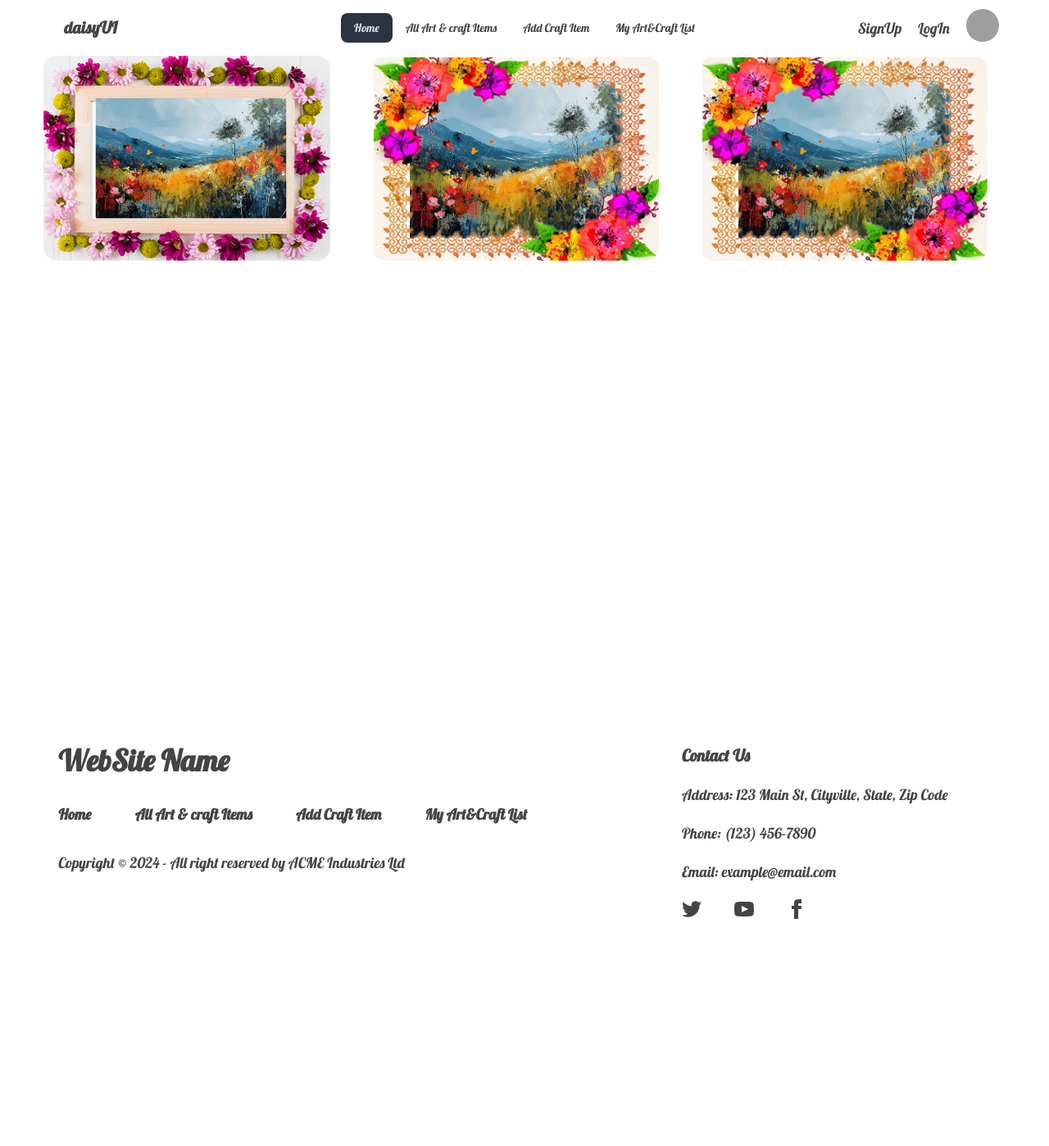
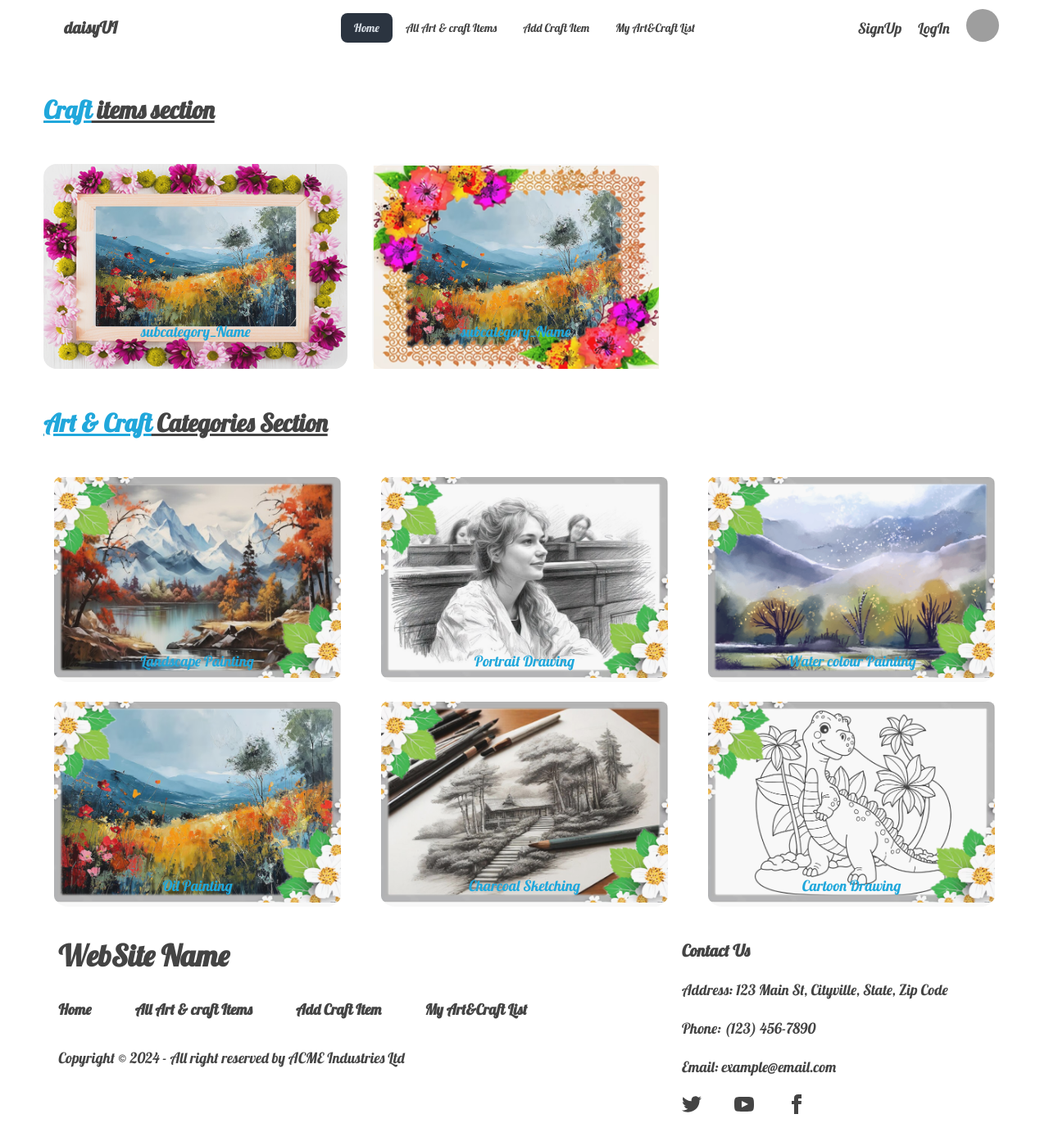
Before and after one commit to Sarajit-mondal/Assignment-10-Draw_Print, a React (Vite) app: page / in a window 1280 px wide. Shown: the whole page at 82% size. Before the commit the page ends 1161 px from the top, so only its background shows below. Built offline with nearby package versions, Linux system fonts and the light colour scheme; grey boxes are pictures that could not be loaded.

Commit message:
art and craft catagory section complete

```diff
--- /dev/null
+++ b/src/components/home/AllCategory.jsx
@@ -0,0 +1,110 @@
+ import {Link} from 'react-router-dom'
+
+
+ import allCardFram from '../../assets/catagory/fram/allCardFram.png'
+ import LandscapePainting from '../../assets/catagory/Landscape Painting.jpg'
+ import  PortraitDrawing from '../../assets/catagory/Portrait Drawing.jpg'
+ import WatercolourPainting from '../../assets/catagory/Watercolour Painting.jpg'
+ import OilPainting from '../../assets/catagory/Oil Painting.jpg'
+ import CharcoalSketching from '../../assets/catagory/Charcoal Sketching.jpg'
+ import CartoonDrawing from '../../assets/catagory/Cartoon Drawing.jpg'
+function AllCategory() {
+  return (
+    <div className='grid grid-cols-1 md:grid-cols-2 lg:grid-cols-3  justify-center gap-6 [&>div]:mx-auto '>
+        <div className="relative w-[350px] h-[250px] hover:scale-105 ease-linear duration-200">
+         <img src={allCardFram} alt="" className='absolute z-10 rounded-lg' />
+         <img src={LandscapePainting} alt=""  className='absolute p-1'/>
+
+          {/* text and button   */}
+          <Link className='absolute flex justify-center items-center z-40 bg-[#bcbcbc1A] rounded-2xl w-full h-full hover:bg-[#bcbcbc80] ease-linear duration-300 [&>*]:hidden [&>*]:hover:block'>
+                <button className='py-1 bg-[#bcbcbc99] px-3 rounded-full opacity-100
+              text-sky-500 border-2  z-50 active:scale-95'>See More</button>
+                </Link>
+
+                <div className='absolute flex justify-center items-center z-50 bottom-3 left-2/4 -translate-x-2/4  text-sky-500 rounded-full'>
+                    <h2 >Landscape Painting</h2 >
+                </div>
+         {/* text and button   */}
+        </div>
+          {/* card one */}
+          <div className="relative w-[350px] h-[250px] hover:scale-105 ease-linear duration-200">
+         <img src={allCardFram} alt="" className='absolute z-10 rounded-lg' />
+         <img src={PortraitDrawing} alt=""  className='absolute p-1'/>
+
+         {/* text and button   */}
+         <Link className='absolute flex justify-center items-center z-40 bg-[#bcbcbc1A] rounded-2xl w-full h-full hover:bg-[#bcbcbc80] ease-linear duration-300 [&>*]:hidden [&>*]:hover:block'>
+                <button className='py-1 bg-[#bcbcbc99] px-3 rounded-full opacity-100
+              text-sky-500 border-2  z-50 active:scale-95'>See More</button>
+                </Link>
+
+                <div className='absolute flex justify-center items-center z-50 bottom-3 left-2/4 -translate-x-2/4  text-sky-500 rounded-full'>
+                    <h2 >Portrait Drawing</h2 >
+                </div>
+         {/* text and button   */}
+        </div>
+        {/* card two */}
+        <div className="relative w-[350px] h-[250px] hover:scale-105 ease-linear duration-200">
+         <img src={allCardFram} alt="" className='absolute z-10 rounded-lg' />
+         <img src={WatercolourPainting} alt=""  className='absolute p-1'/>
+         {/* text and button   */}
+         <Link className='absolute flex justify-center items-center z-40 bg-[#bcbcbc1A] rounded-2xl w-full h-full hover:bg-[#bcbcbc80] ease-linear duration-300 [&>*]:hidden [&>*]:hover:block'>
+                <button className='py-1 bg-[#bcbcbc99] px-3 rounded-full opacity-100
+              text-sky-500 border-2  z-50 active:scale-95'>See More</button>
+                </Link>
+
+                <div className='absolute flex justify-center items-center z-50 bottom-3 left-2/4 -translate-x-2/4  text-sky-500 rounded-full'>
+                    <h2 >Water colour Painting</h2 >
+                </div>
+         {/* text and button   */}
+        </div>
+        {/* card three */}
+        <div className="relative w-[350px] h-[250px] hover:scale-105 ease-linear duration-200">
+         <img src={allCardFram} alt="" className='absolute z-10 rounded-lg' />
+         <img src={OilPainting} alt=""  className='absolute p-1'/>
+         {/* text and button   */}
+         <Link className='absolute flex justify-center items-center z-40 bg-[#bcbcbc1A] rounded-2xl w-full h-full hover:bg-[#bcbcbc80] ease-linear duration-300 [&>*]:hidden [&>*]:hover:block'>
+                <button className='py-1 bg-[#bcbcbc99] px-3 rounded-full opacity-100
+              text-sky-500 border-2  z-50 active:scale-95'>See More</button>
+                </Link>
+
+                <div className='absolute flex justify-center items-center z-50 bottom-3 left-2/4 -translate-x-2/4  text-sky-500 rounded-full'>
+                    <h2 >Oil Painting</h2 >
+                </div>
+         {/* text and button   */}
+        </div>
+        {/* card four */}
+        <div className="relative w-[350px] h-[250px] hover:scale-105 ease-linear duration-200">
+         <img src={allCardFram} alt="" className='absolute z-10 rounded-lg' />
+         <img src={CharcoalSketching} alt=""  className='absolute p-1'/>
+         {/* text and button   */}
+         <Link className='absolute flex justify-center items-center z-40 bg-[#bcbcbc1A] rounded-2xl w-full h-full hover:bg-[#bcbcbc80] ease-linear duration-300 [&>*]:hidden [&>*]:hover:block'>
+                <button className='py-1 bg-[#bcbcbc99] px-3 rounded-full opacity-100
+              text-sky-500 border-2  z-50 active:scale-95'>See More</button>
+                </Link>
+
+                <div className='absolute flex justify-center items-center z-50 bottom-3 left-2/4 -translate-x-2/4  text-sky-500 rounded-full'>
+                    <h2 >Charcoal Sketching</h2 >
+                </div>
+         {/* text and button   */}
+        </div>
+        {/* card five */}
+        <div className="relative w-[350px] h-[250px] hover:scale-105 ease-linear duration-200">
+         <img src={allCardFram} alt="" className='absolute z-10 rounded-lg' />
+         <img src={CartoonDrawing} alt=""  className='absolute p-1'/>
+         {/* text and button   */}
+         <Link className='absolute flex justify-center items-center z-40 bg-[#bcbcbc1A] rounded-2xl w-full h-full hover:bg-[#bcbcbc80] ease-linear duration-300 [&>*]:hidden [&>*]:hover:block'>
+                <button className='py-1 bg-[#bcbcbc99] px-3 rounded-full opacity-100
+              text-sky-500 border-2  z-50 active:scale-95'>See More</button>
+                </Link>
+
+                <div className='absolute flex justify-center items-center z-50 bottom-3 left-2/4 -translate-x-2/4  text-sky-500 rounded-full'>
+                    <h2 >Cartoon Drawing</h2 >
+                </div>
+         {/* text and button   */}
+        </div>
+
+    </div>
+  )
+}
+
+export default AllCategory
--- a/src/components/home/CreftItemSection.jsx
+++ b/src/components/home/CreftItemSection.jsx
@@ -6,6 +6,7 @@ import 'swiper/css/pagination';
 import CraftCard from '../../assets/catagory/fram/CraftCard.png'
 import cardFram from '../../assets/catagory/fram/card-fram.png'
 import OilPainting from '../../assets/catagory/Oil Painting.jpg'
+import {Link} from 'react-router-dom'
 
 // import required modules
 import { Pagination } from 'swiper/modules';
@@ -23,21 +24,45 @@ function CreftItemSection() {
                 className="mySwiper"
             >
 
-                <SwiperSlide className='w-[350px] h-[250px] relative'>
-                <img src={CraftCard} alt="" className='w-[350px] h-[250px] rounded-2xl' />
-                    <img src={OilPainting} alt="" className='absolute top-2/4 left-2/4 -translate-x-2/4 -translate-y-2/4 w-[245px] h-[147px]  rounded-sm pr-3 feathered-edge' />
+                <SwiperSlide className='w-[350px] h-[250px] relative rounded-2xl'>
+                {/* text and button   */}
+                <Link className='absolute flex justify-center items-center z-40 bg-[#bcbcbc1A] rounded-2xl w-full h-full hover:bg-[#bcbcbc80] ease-linear duration-300 [&>*]:hidden [&>*]:hover:block'>
+                <button className='py-1 bg-[#bcbcbc99] px-3 rounded-full opacity-100
+              text-sky-500 border-2  z-50 active:scale-95'>View Details</button>
+                </Link>
+
+                <div className='absolute flex justify-center items-center z-50 bottom-8 left-2/4 -translate-x-2/4  text-sky-500 rounded-full'>
+                    <h2>subcategory_Name</h2>
+                </div>
+         {/* text and button   */}
+
+                <img src={CraftCard} alt="" className='w-full h-[250px] rounded-2xl' />
+
+                    <img src={OilPainting} alt="" className='absolute top-2/4 left-2/4 -translate-x-2/4 -translate-y-2/4 w-[245px] h-[147px]  rounded-sm  feathered-edge' />
 
                 </SwiperSlide>
-                <SwiperSlide className='w-[350px] h-[250px] relative'>
-                <img src={cardFram} alt="" className=' rounded-2xl w-[350px] h-[250px] absolute z-50 '/>
-                    <img src={OilPainting} alt="" className='absolute top-7 left-2/4 -translate-x-2/4
-                      w-[280px] h-[195px]  rounded-sm feathered-edge' />
-                </SwiperSlide>
-                <SwiperSlide className='w-[350px] h-[250px] relative'>
-                <img src={cardFram} alt="" className=' rounded-2xl w-[350px] h-[250px] absolute z-50 '/>
-                    <img src={OilPainting} alt="" className='absolute top-7 left-2/4 -translate-x-2/4
-                      w-[280px] h-[195px]  rounded-sm feathered-edge' />
-                </SwiperSlide>
+
+                {/* silder 2 */}
+                <SwiperSlide>
+
+                <div className="relative w-[350px] h-[250px]">
+                {/* text and button   */}
+                <Link className='absolute flex justify-center items-center z-40 bg-[#bcbcbc1A] rounded-2xl w-full h-full hover:bg-[#bcbcbc80] ease-linear duration-300 [&>*]:hidden [&>*]:hover:block'>
+                <button className='py-1 bg-[#bcbcbc99] px-3 rounded-full opacity-100
+              text-sky-500 border-2  z-50 active:scale-95'>View Details</button>
+                </Link>
+
+                <div className='absolute flex justify-center items-center z-50 bottom-8 left-2/4 -translate-x-2/4  text-sky-500 rounded-full'>
+                    <h2>subcategory_Name</h2>
+                </div>
+         {/* text and button   */}
+                <img src={cardFram} alt="" className='absolute z-10 w-full h-[250px]' />
+              <img src={OilPainting} alt=""  className='absolute p-8'/>
+        </div>
+
+
+                    </SwiperSlide>
+
 
             </Swiper>
         </>
--- a/src/pages/Home.jsx
+++ b/src/pages/Home.jsx
@@ -1,10 +1,14 @@
 import React from 'react'
 import CreftItemSection from '../components/home/CreftItemSection'
+import AllCategory from '../components/home/AllCategory'
 
 function Home() {
   return (
     <div>
+      <h1 className='text-3xl font-bold my-12 text-center md:text-left underline'><span className='underline text-sky-500 font-extrabold'>Craft</span> items section</h1>
       <CreftItemSection></CreftItemSection>
+      <h1 className='text-3xl text-center md:text-left font-bold my-12 underline'><span className='underline text-sky-500 font-extrabold'>Art & Craft</span>  Categories Section</h1>
+      <AllCategory></AllCategory>
     </div>
   )
 }
```
